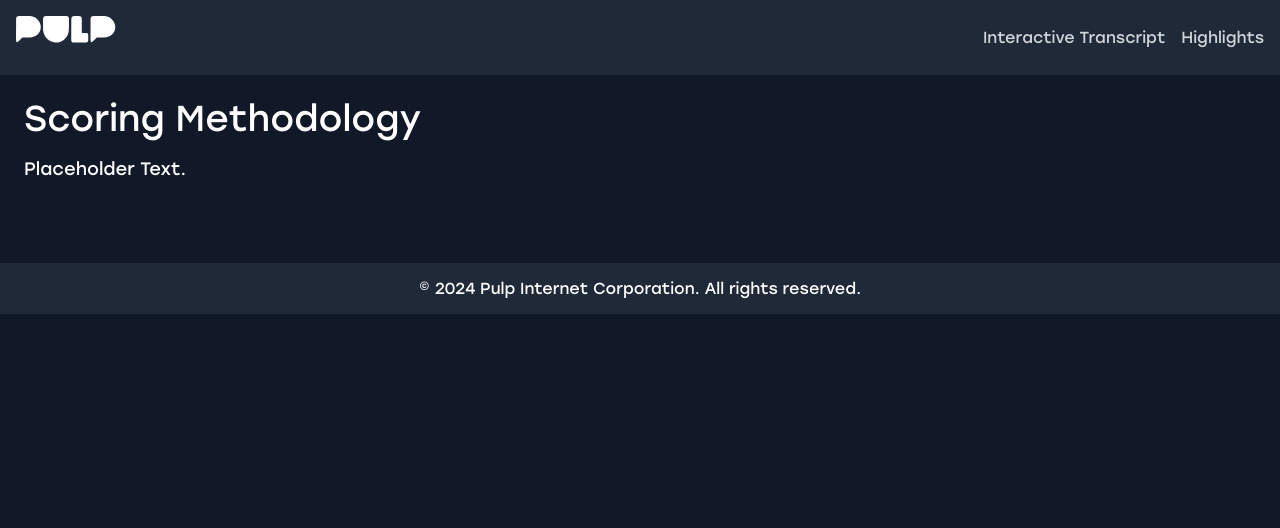
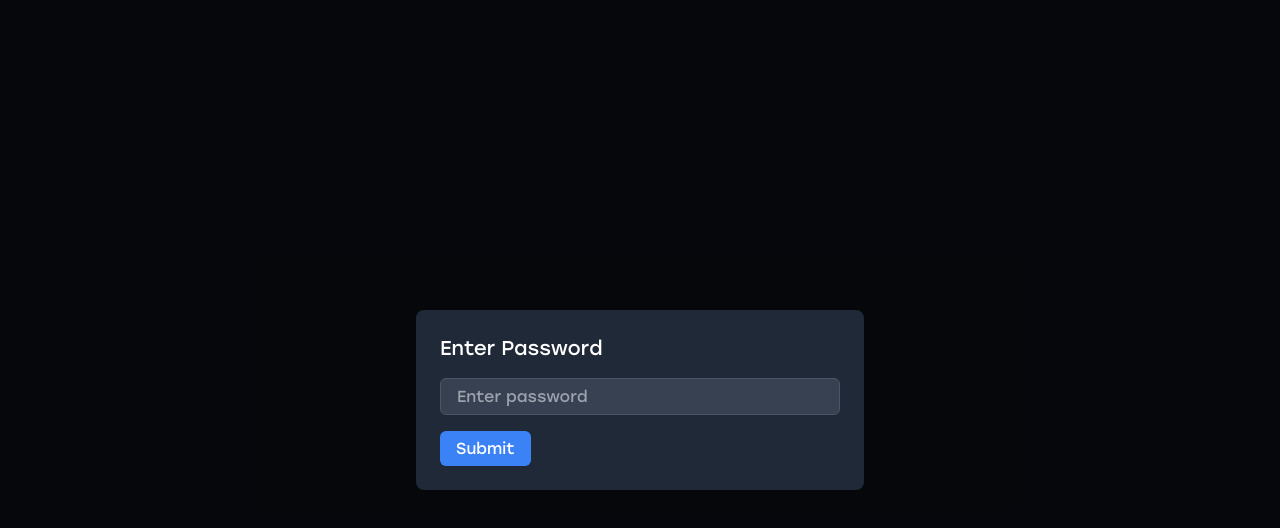
Before and after one commit to pulpshah/TextMRI-Mini, a Next.js app: page /scoringmethods in a window 1280 px wide. Shown: the top 528 px of the page. Built offline with nearby package versions, Linux system fonts and the light colour scheme.

Commit message:
Added mandatory pin/password and email sign-in to access scoring methods page

```diff
--- a/app/scoringmethods/page.tsx
+++ b/app/scoringmethods/page.tsx
@@ -1,15 +1,112 @@
+"use client";
+
+import { useState } from 'react';
 import type { NextPage } from 'next';
 import Image from 'next/image';
 import Link from 'next/link';
 
 const Home: NextPage = () => {
+  const [isPasswordPopupOpen, setPasswordPopupOpen] = useState(true); // Initially open the password popup
+  const [isEmailPopupOpen, setEmailPopupOpen] = useState(false); // Initially closed
+  const [password, setPassword] = useState('');
+  const [isPasswordCorrect, setIsPasswordCorrect] = useState(false);
+  const [email, setEmail] = useState('');
+  const [isEmailSubmitted, setIsEmailSubmitted] = useState(false);
+
+  const handlePasswordChange = (e: React.ChangeEvent<HTMLInputElement>) => {
+    setPassword(e.target.value);
+  };
+
+  const handlePasswordSubmit = (e: React.FormEvent<HTMLFormElement>) => {
+    e.preventDefault();
+    if (password === '1234') {
+      setIsPasswordCorrect(true);
+      setPasswordPopupOpen(false);
+      setEmailPopupOpen(true); // Open email popup after correct password
+    } else {
+      alert('Incorrect password, please try again.');
+    }
+  };
+
+  const handleEmailChange = (e: React.ChangeEvent<HTMLInputElement>) => {
+    setEmail(e.target.value);
+  };
+
+  const handleEmailSubmit = (e: React.FormEvent<HTMLFormElement>) => {
+    e.preventDefault();
+    // You can add email validation logic here if needed
+    if (email) {
+      setIsEmailSubmitted(true);
+      setEmailPopupOpen(false);
+    } else {
+      alert('Please enter a valid email address.');
+    }
+  };
+
   return (
     <div className="min-h-screen bg-gray-900 text-white">
-      {/* Header */}
+      {/* Popup for Password Entry */}
+      {isPasswordPopupOpen && (
+        <div className="fixed inset-0 flex items-center justify-center bg-black bg-opacity-70 z-50">
+          <div className="bg-gray-800 p-6 rounded-lg w-3/4 sm:w-1/2 max-w-md">
+            <h2 className="text-xl font-bold mb-4">Enter Password</h2>
+            <form onSubmit={handlePasswordSubmit}>
+              <input
+                type="password"
+                value={password}
+                onChange={handlePasswordChange}
+                className="w-full px-4 py-2 mb-4 rounded-md border border-gray-600 bg-gray-700 text-white"
+                placeholder="Enter password"
+              />
+              <button
+                type="submit"
+                className="bg-blue-500 text-white px-4 py-2 rounded-md hover:bg-blue-600"
+              >
+                Submit
+              </button>
+            </form>
+          </div>
+        </div>
+      )}
+
+      {/* Popup for Email Entry */}
+      {isEmailPopupOpen && (
+        <div className="fixed inset-0 flex items-center justify-center bg-black bg-opacity-70 z-50">
+          <div className="bg-gray-800 p-6 rounded-lg w-3/4 sm:w-1/2 max-w-md">
+            <h2 className="text-xl font-bold mb-4">Enter Your Email</h2>
+            <form onSubmit={handleEmailSubmit}>
+              <input
+                type="email"
+                value={email}
+                onChange={handleEmailChange}
+                className="w-full px-4 py-2 mb-4 rounded-md border border-gray-600 bg-gray-700 text-white"
+                placeholder="Enter your email"
+                required
+              />
+              <button
+                type="submit"
+                className="bg-blue-500 text-white px-4 py-2 rounded-md hover:bg-blue-600"
+              >
+                Submit
+              </button>
+            </form>
+          </div>
+        </div>
+      )}
+
+      {/* Main Content */}
+      {isPasswordCorrect && isEmailSubmitted && (
+        <>
           <header className="bg-gray-800 p-4">
             <div className="container mx-auto flex justify-between items-center">
               <Link href="/" passHref>
-        <Image src="/profiles/logo.svg" alt="PULP" width={100} height={50} className="mb-4" />
+                <Image
+                  src="/profiles/logo.svg"
+                  alt="PULP"
+                  width={100}
+                  height={50}
+                  className="mb-4"
+                />
               </Link>
               <nav className="space-x-4">
                 <Link href="/transcript" className="text-gray-300 hover:text-white">
@@ -22,19 +119,18 @@ const Home: NextPage = () => {
             </div>
           </header>
 
-      {/* Main Content */}
           <main className="container mx-auto p-6">
             <h1 className="text-4xl font-bold mb-4">Scoring Methodology</h1>
             <p className="text-lg mb-6">Placeholder Text.</p>
-
           </main>
 
-      {/* Footer */}
           <footer className="bg-gray-800 p-4 mt-8">
             <div className="container mx-auto text-center">
               <p>&copy; 2024 Pulp Internet Corporation. All rights reserved.</p>
             </div>
           </footer>
+        </>
+      )}
     </div>
   );
 };
```
Lines whose indentation alone changed are shown as unchanged.
